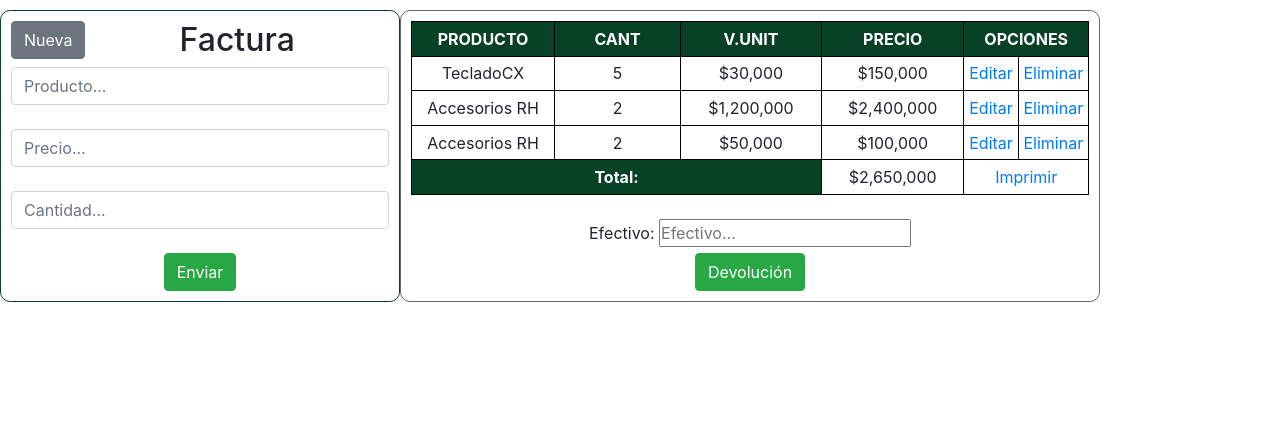
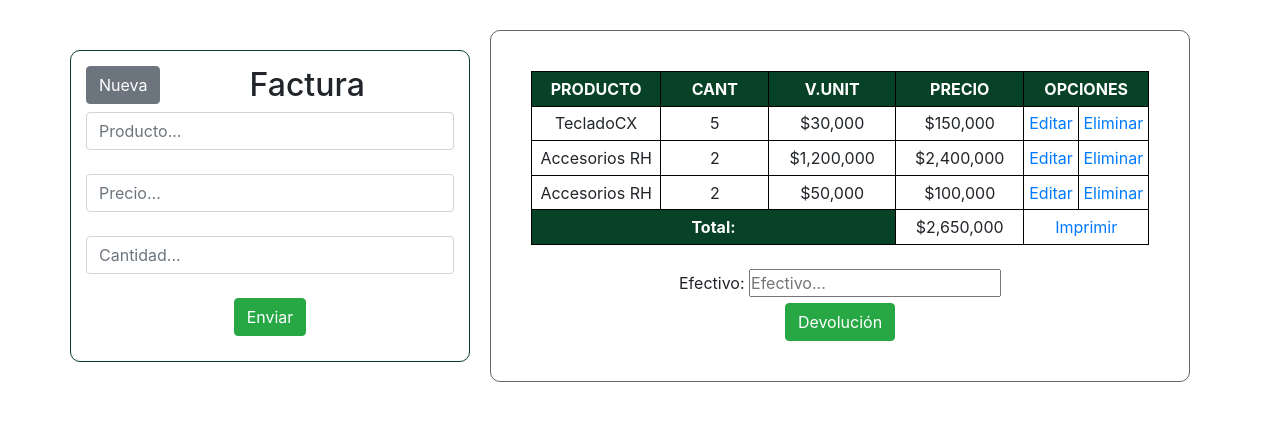
Before and after one commit to davidfores1/Factura-de-venta-en-PHP, a PHP site: page / in a window 1280 px wide. Shown: the top 421 px of the page. Run offline with PHP 8.4, Linux system fonts and the light colour scheme; data comes from the database, SQL or seed files in the repository.

Commit message:
Diseño 3

```diff
--- a/css/cssIndex.css
+++ b/css/cssIndex.css
@@ -12,9 +12,8 @@ body{
 }
 
  #formulario{
-   float: left;
-    margin: 10px auto;
-    padding:10px;
+    margin: 50px 0px;
+    padding:15px;
     text-align: center;
     border-radius: 10px;
     border: 1px solid #074227;
@@ -26,13 +25,12 @@ float: left;
 }
 
 .ticket{
-	margin: 10px auto;
-    padding:10px;
+	margin: 30px auto;
+    padding:40px;
     text-align: center;
     border-radius: 10px;
     border: 1px solid #666666;
     width: 700px;
-    float: left;
 }
 
 table {
--- a/index.php
+++ b/index.php
@@ -13,6 +13,8 @@
 
 </head>
 <body>
+  <div class="container">
+    <div class="row">
      <div id="formulario">
        <div>
          <form id="ini" action="Crud/nuevaFactura.php" method="POST">
@@ -24,7 +26,6 @@
     <form  action="Crud/insertar.php" method="POST">
 
              <div ><h2>Factura</h2></div>
-
                 <div id="content">
                     <input class="form-control" id="nombre" name="nombre" type="text" required placeholder="Producto..." /> <br>
 
@@ -38,8 +39,13 @@
                 </div>
             </form>
            </div>
+
+
     <?php
         include_once "Views/listaIndex.php";
      ?>
+     </div>
+</div>
+
 </body>
 </html>
```
